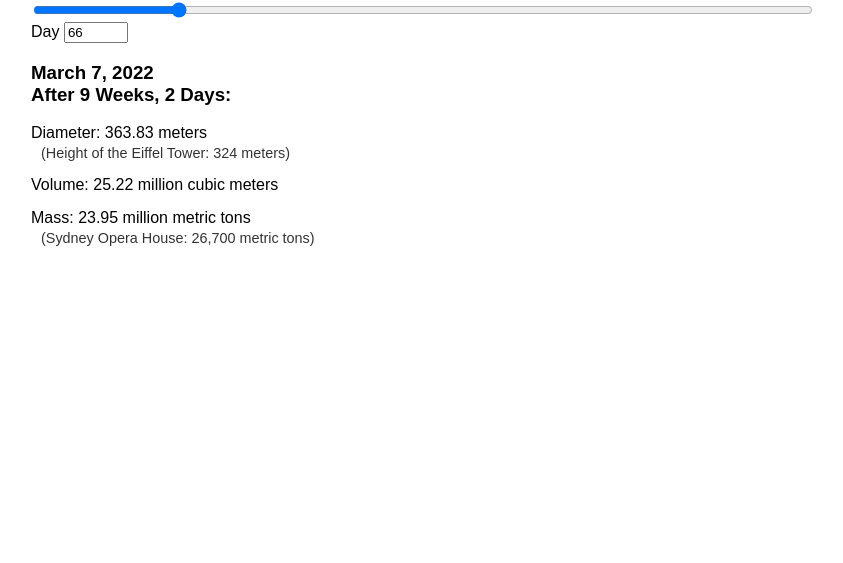
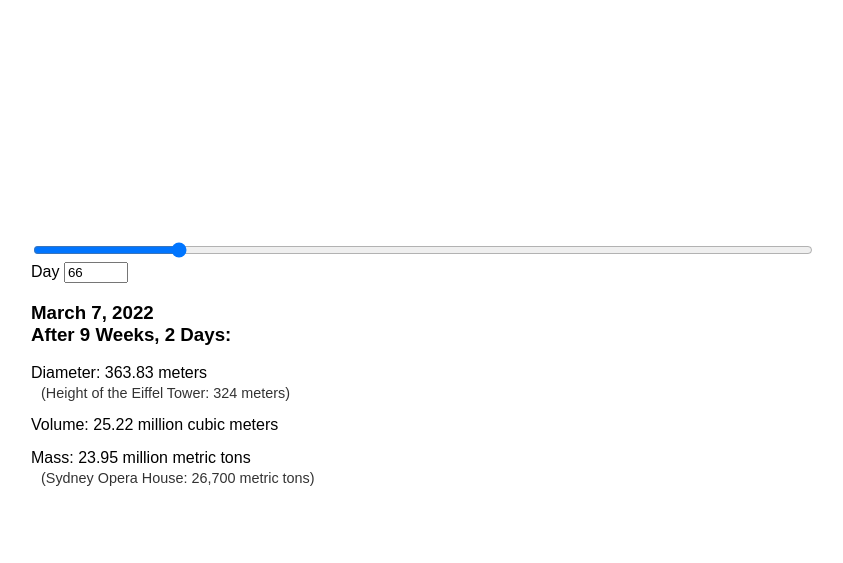
Before and after one commit to ArtaxIsSleeping/YearOfTheTwos, a plain HTML site: page index.html in a window 1280 px wide. Shown: the whole page, without its empty margins (219-1062 px from the left). Drawn offline with Linux system fonts and the light colour scheme.

Commit message:
Fix style

```diff
--- a/index.html
+++ b/index.html
@@ -5,7 +5,7 @@
     <title>Year of The Twos Calculator</title>
     <style>
       html, body {
-        min-height: 100%;
+        height: 100%;
         margin: 0;
       }
       body {
@@ -13,8 +13,9 @@
         font-family: sans-serif;
       }
       .content {
+        width: 780px;
+        height: 20em;
         margin: auto;
-        width: 780px;
       }
       #day-range {
         width: 780px;
```
